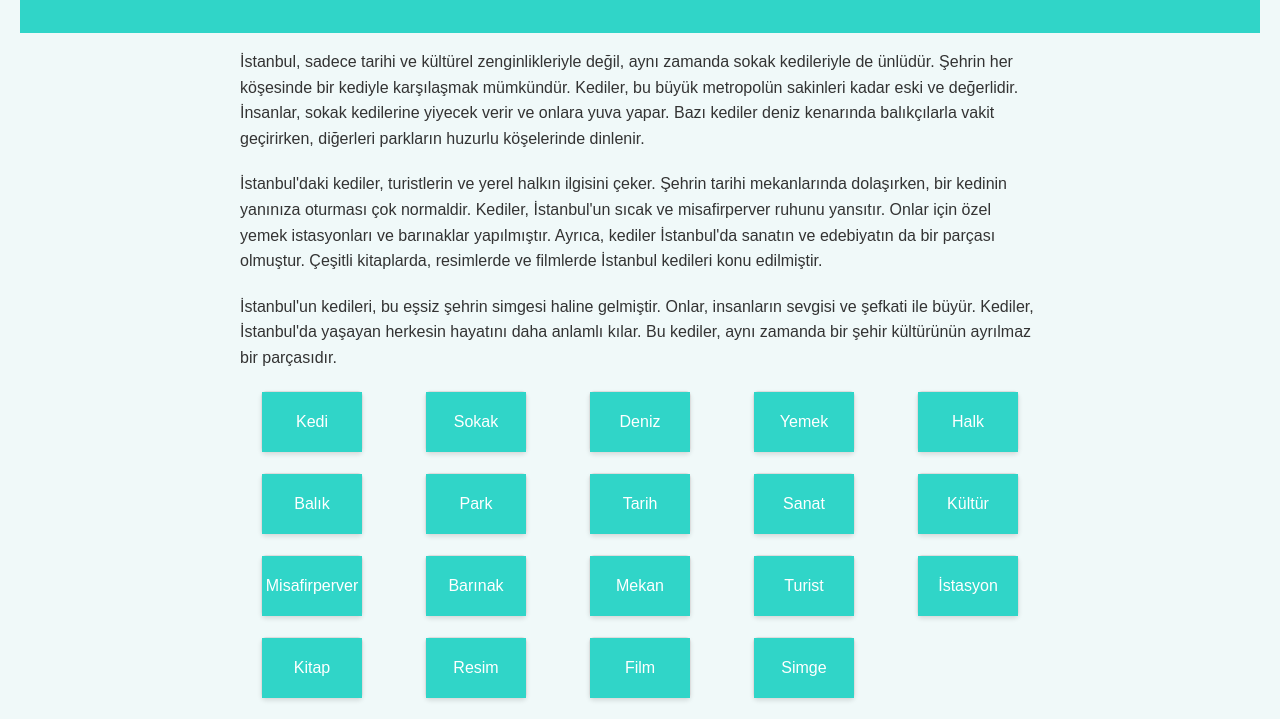
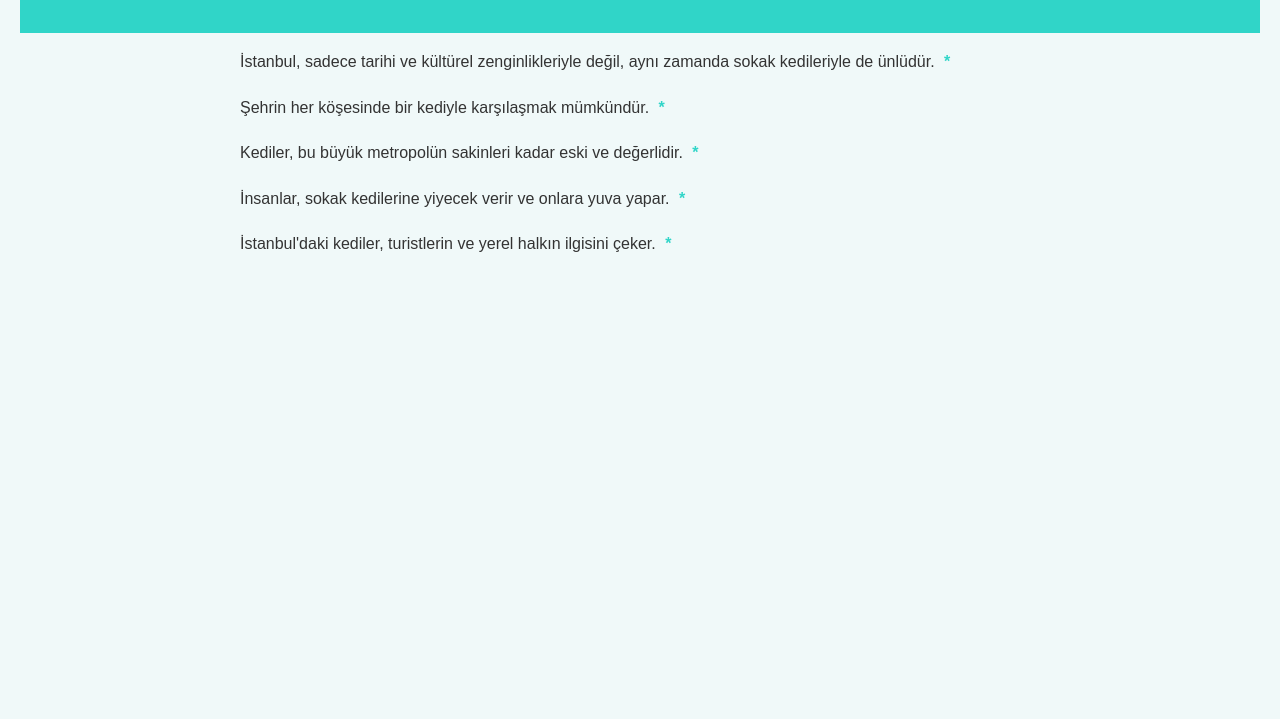
Before and after one commit to riddos/Lingosto, a plain HTML site: page istanbul.html in a window 1280 px wide. Shown: the part 111-830 px from the top of the page. After the commit the page ends 800 px from the top, so only its background shows below. Drawn offline with Linux system fonts and the light colour scheme.

Commit message:
Update istanbul.html

```diff
--- a/istanbul.html
+++ b/istanbul.html
@@ -21,56 +21,30 @@
         .container {
             max-width: 800px;
             margin: 0 auto;
+            position: relative;
         }
         p {
             margin-bottom: 20px;
+            position: relative;
         }
-        .flashcards {
-            display: grid;
-            grid-template-columns: repeat(5, 1fr);
-            gap: 20px;
-            justify-items: center;
-            margin-top: 20px;
+        .translate-trigger {
+            color: #30d5c8;
+            cursor: pointer;
+            margin-left: 5px;
+            font-weight: bold;
         }
-        .card {
-            width: 100px;
-            height: 60px;
-            background-color: #fff;
+        .translation-popup {
+            position: absolute;
+            background: #fff;
+            color: #333;
             border: 1px solid #ddd;
             border-radius: 5px;
-            display: flex;
-            align-items: center;
-            justify-content: center;
-            font-size: 1em;
-            box-shadow: 0 2px 4px rgba(0, 0, 0, 0.1);
-            cursor: pointer;
-            perspective: 1000px;
-        }
-        .card.flip .front {
-            transform: rotateY(180deg);
-        }
-        .card.flip .back {
-            transform: rotateY(0deg);
-        }
-        .card .side {
-            position: absolute;
-            width: 100%;
-            height: 100%;
-            backface-visibility: hidden;
-            display: flex;
-            align-items: center;
-            justify-content: center;
-            transition: transform 0.6s;
-        }
-        .card .front {
-            background-color: #30d5c8;
-            color: white;
-            transform: rotateY(0deg);
-        }
-        .card .back {
-            background-color: #f0f9f9;
-            color: #333;
-            transform: rotateY(180deg);
+            padding: 10px;
+            box-shadow: 0 2px 6px rgba(0, 0, 0, 0.15);
+            z-index: 10;
+            max-width: 400px;
+            display: none;
+            transition: opacity 0.3s ease;
         }
     </style>
 </head>
@@ -79,96 +53,64 @@
         <h1>İstanbul'un Kedileri</h1>
     </header>
     <div class="container">
-        <p>İstanbul, sadece tarihi ve kültürel zenginlikleriyle değil, aynı zamanda sokak kedileriyle de ünlüdür. Şehrin her köşesinde bir kediyle karşılaşmak mümkündür. Kediler, bu büyük metropolün sakinleri kadar eski ve değerlidir. İnsanlar, sokak kedilerine yiyecek verir ve onlara yuva yapar. Bazı kediler deniz kenarında balıkçılarla vakit geçirirken, diğerleri parkların huzurlu köşelerinde dinlenir.</p>
-        <p>İstanbul'daki kediler, turistlerin ve yerel halkın ilgisini çeker. Şehrin tarihi mekanlarında dolaşırken, bir kedinin yanınıza oturması çok normaldir. Kediler, İstanbul'un sıcak ve misafirperver ruhunu yansıtır. Onlar için özel yemek istasyonları ve barınaklar yapılmıştır. Ayrıca, kediler İstanbul'da sanatın ve edebiyatın da bir parçası olmuştur. Çeşitli kitaplarda, resimlerde ve filmlerde İstanbul kedileri konu edilmiştir.</p>
-        <p>İstanbul'un kedileri, bu eşsiz şehrin simgesi haline gelmiştir. Onlar, insanların sevgisi ve şefkati ile büyür. Kediler, İstanbul'da yaşayan herkesin hayatını daha anlamlı kılar. Bu kediler, aynı zamanda bir şehir kültürünün ayrılmaz bir parçasıdır.</p>
-
-        <div id="flashcards-container" class="flashcards">
-            <div class="card">
-                <div class="side front">Kedi</div>
-                <div class="side back">Cat</div>
-            </div>
-            <div class="card">
-                <div class="side front">Sokak</div>
-                <div class="side back">Street</div>
-            </div>
-            <div class="card">
-                <div class="side front">Deniz</div>
-                <div class="side back">Sea</div>
-            </div>
-            <div class="card">
-                <div class="side front">Yemek</div>
-                <div class="side back">Food</div>
-            </div>
-            <div class="card">
-                <div class="side front">Halk</div>
-                <div class="side back">People</div>
-            </div>
-            <div class="card">
-                <div class="side front">Balık</div>
-                <div class="side back">Fish</div>
-            </div>
-            <div class="card">
-                <div class="side front">Park</div>
-                <div class="side back">Park</div>
-            </div>
-            <div class="card">
-                <div class="side front">Tarih</div>
-                <div class="side back">History</div>
-            </div>
-            <div class="card">
-                <div class="side front">Sanat</div>
-                <div class="side back">Art</div>
-            </div>
-            <div class="card">
-                <div class="side front">Kültür</div>
-                <div class="side back">Culture</div>
-            </div>
-            <div class="card">
-                <div class="side front">Misafirperver</div>
-                <div class="side back">Hospitable</div>
-            </div>
-            <div class="card">
-                <div class="side front">Barınak</div>
-                <div class="side back">Shelter</div>
-            </div>
-            <div class="card">
-                <div class="side front">Mekan</div>
-                <div class="side back">Place</div>
-            </div>
-            <div class="card">
-                <div class="side front">Turist</div>
-                <div class="side back">Tourist</div>
-            </div>
-            <div class="card">
-                <div class="side front">İstasyon</div>
-                <div class="side back">Station</div>
-            </div>
-            <div class="card">
-                <div class="side front">Kitap</div>
-                <div class="side back">Book</div>
-            </div>
-            <div class="card">
-                <div class="side front">Resim</div>
-                <div class="side back">Painting</div>
-            </div>
-            <div class="card">
-                <div class="side front">Film</div>
-                <div class="side back">Movie</div>
-            </div>
-            <div class="card">
-                <div class="side front">Simge</div>
-                <div class="side back">Symbol</div>
-            </div>
-        </div>
+        <p>
+            İstanbul, sadece tarihi ve kültürel zenginlikleriyle değil, aynı zamanda sokak kedileriyle de ünlüdür.
+            <span class="translate-trigger" data-translation="Istanbul is famous not only for its historical and cultural riches but also for its street cats.">*</span>
+        </p>
+        <p>
+            Şehrin her köşesinde bir kediyle karşılaşmak mümkündür.
+            <span class="translate-trigger" data-translation="It is possible to encounter a cat in every corner of the city.">*</span>
+        </p>
+        <p>
+            Kediler, bu büyük metropolün sakinleri kadar eski ve değerlidir.
+            <span class="translate-trigger" data-translation="Cats are as old and valuable as the residents of this big metropolis.">*</span>
+        </p>
+        <p>
+            İnsanlar, sokak kedilerine yiyecek verir ve onlara yuva yapar.
+            <span class="translate-trigger" data-translation="People feed street cats and provide them with shelter.">*</span>
+        </p>
+        <p>
+            İstanbul'daki kediler, turistlerin ve yerel halkın ilgisini çeker.
+            <span class="translate-trigger" data-translation="Cats in Istanbul attract the attention of tourists and locals.">*</span>
+        </p>
     </div>
 
     <script>
-        const cards = document.querySelectorAll('.card');
-        cards.forEach(card => {
-            card.addEventListener('click', () => {
-                card.classList.toggle('flip');
+        // Function to handle translation popups
+        const triggers = document.querySelectorAll('.translate-trigger');
+        let activePopup = null;
+
+        triggers.forEach(trigger => {
+            trigger.addEventListener('click', (event) => {
+                const translation = event.target.dataset.translation;
+
+                // Close the active popup if it exists and is not the same trigger
+                if (activePopup && activePopup !== event.target.nextElementSibling) {
+                    activePopup.style.display = 'none';
+                }
+
+                let popup = event.target.nextElementSibling;
+
+                // If no popup exists, create one
+                if (!popup) {
+                    popup = document.createElement('div');
+                    popup.className = 'translation-popup';
+                    popup.textContent = translation;
+                    event.target.parentNode.appendChild(popup);
+                }
+
+                // Toggle the popup visibility
+                popup.style.display = popup.style.display === 'block' ? 'none' : 'block';
+                activePopup = popup.style.display === 'block' ? popup : null;
             });
+        });
+
+        // Close the popup when clicking anywhere else
+        document.addEventListener('click', (event) => {
+            if (!event.target.classList.contains('translate-trigger') && activePopup) {
+                activePopup.style.display = 'none';
+                activePopup = null;
+            }
         });
     </script>
 </body>
```
